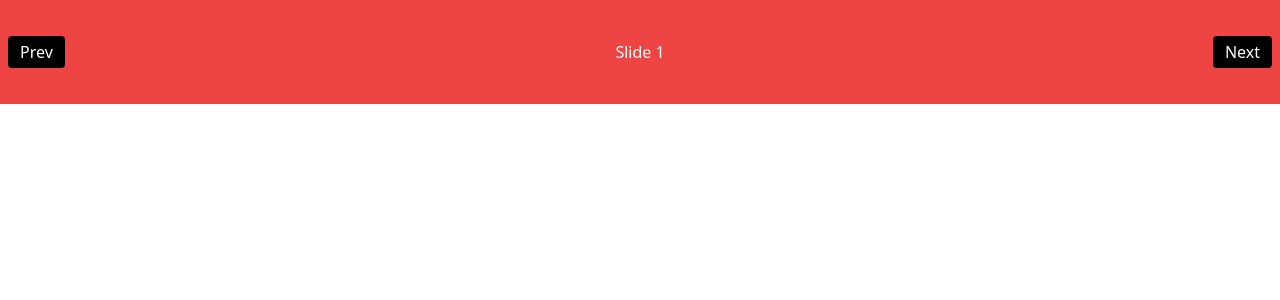
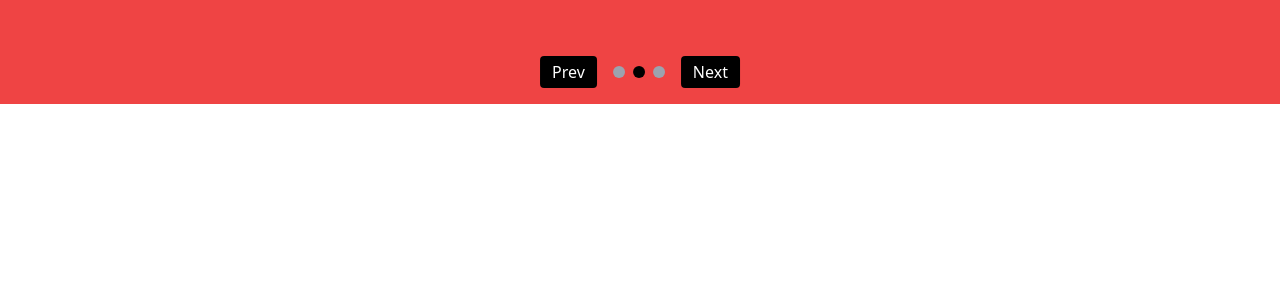
Before and after one commit to salahenv/rb-playground, a React (Create React App) app: page /carousel in a window 1280 px wide. Shown: the top 300 px of the page. Built offline with nearby package versions, Linux system fonts and the light colour scheme.

Commit message:
added: carousel

```diff
--- a/src/Carausel.js
+++ b/src/Carausel.js
@@ -9,6 +9,7 @@ const CaraouselPage = () => {
         autoplayInterval: 3000,
         infiniteScroll: true,
         transitionDuration: 500,
+        slidesToShow:1.5
       }}
     >
       <div className="bg-red-500 text-white text-center p-10">Slide 1</div>
--- a/src/components/carousel.js
+++ b/src/components/carousel.js
@@ -6,6 +6,7 @@ const Carousel = ({ children, options = {} }) => {
     autoplayInterval = 3000,
     infiniteScroll = true,
     transitionDuration = 500,
+    slidesToShow = 1.5, // Number of slides visible at once, supports decimals for partial slides
   } = options;
 
   const [currentIndex, setCurrentIndex] = useState(0);
@@ -13,6 +14,8 @@ const Carousel = ({ children, options = {} }) => {
   const intervalRef = useRef(null);
 
   const slideCount = children.length;
+
+  const slideWidthPercentage = 100 / slidesToShow; // Each slide's width as a percentage
 
   const goToSlide = (index) => {
     if (!infiniteScroll) {
@@ -44,43 +47,65 @@ const Carousel = ({ children, options = {} }) => {
 
   const handleTransitionEnd = () => setIsAnimating(false);
 
+  // Generate slides with cloned slides for infinite scrolling
+  const renderedSlides = infiniteScroll
+    ? [children[children.length - 1], ...children, children[0]]
+    : children;
+
   return (
     <div className="relative overflow-hidden w-full">
       {/* Slides */}
       <div
         className="flex transition-transform"
         style={{
-          transform: `translateX(-${currentIndex * 100}%)`,
+          transform: `translateX(-${currentIndex * slideWidthPercentage}%)`,
           transition: isAnimating ? `transform ${transitionDuration}ms ease` : 'none',
+          width: `${renderedSlides.length * slideWidthPercentage}%`,
         }}
         onTransitionEnd={handleTransitionEnd}
       >
-        {infiniteScroll
-          ? [children[children.length - 1], ...children, children[0]].map((child, index) => (
-              <div key={index} className="flex-shrink-0 w-full">
-                {child}
-              </div>
-            ))
-          : children.map((child, index) => (
-              <div key={index} className="flex-shrink-0 w-full">
+        {renderedSlides.map((child, index) => (
+          <div
+            key={index}
+            className="flex-shrink-0"
+            style={{
+              width: `${slideWidthPercentage}%`,
+            }}
+          >
             {child}
           </div>
         ))}
       </div>
 
       {/* Buttons */}
+      <div className="absolute bottom-4 left-1/2 transform -translate-x-1/2 flex items-center gap-4">
         <button
           onClick={handlePrev}
-        className="absolute top-1/2 left-2 transform -translate-y-1/2 bg-black text-white px-3 py-1 rounded"
+          className="bg-black text-white px-3 py-1 rounded"
         >
           Prev
         </button>
+
+        {/* Dot Indicators */}
+        <div className="flex items-center gap-2">
+          {children.map((_, index) => (
+            <button
+              key={index}
+              onClick={() => goToSlide(index)}
+              className={`w-3 h-3 rounded-full ${
+                currentIndex === index ? 'bg-black' : 'bg-gray-400'
+              }`}
+            ></button>
+          ))}
+        </div>
+
         <button
           onClick={handleNext}
-        className="absolute top-1/2 right-2 transform -translate-y-1/2 bg-black text-white px-3 py-1 rounded"
+          className="bg-black text-white px-3 py-1 rounded"
         >
           Next
         </button>
+      </div>
     </div>
   );
 };
```
Lines whose indentation alone changed are shown as unchanged.
